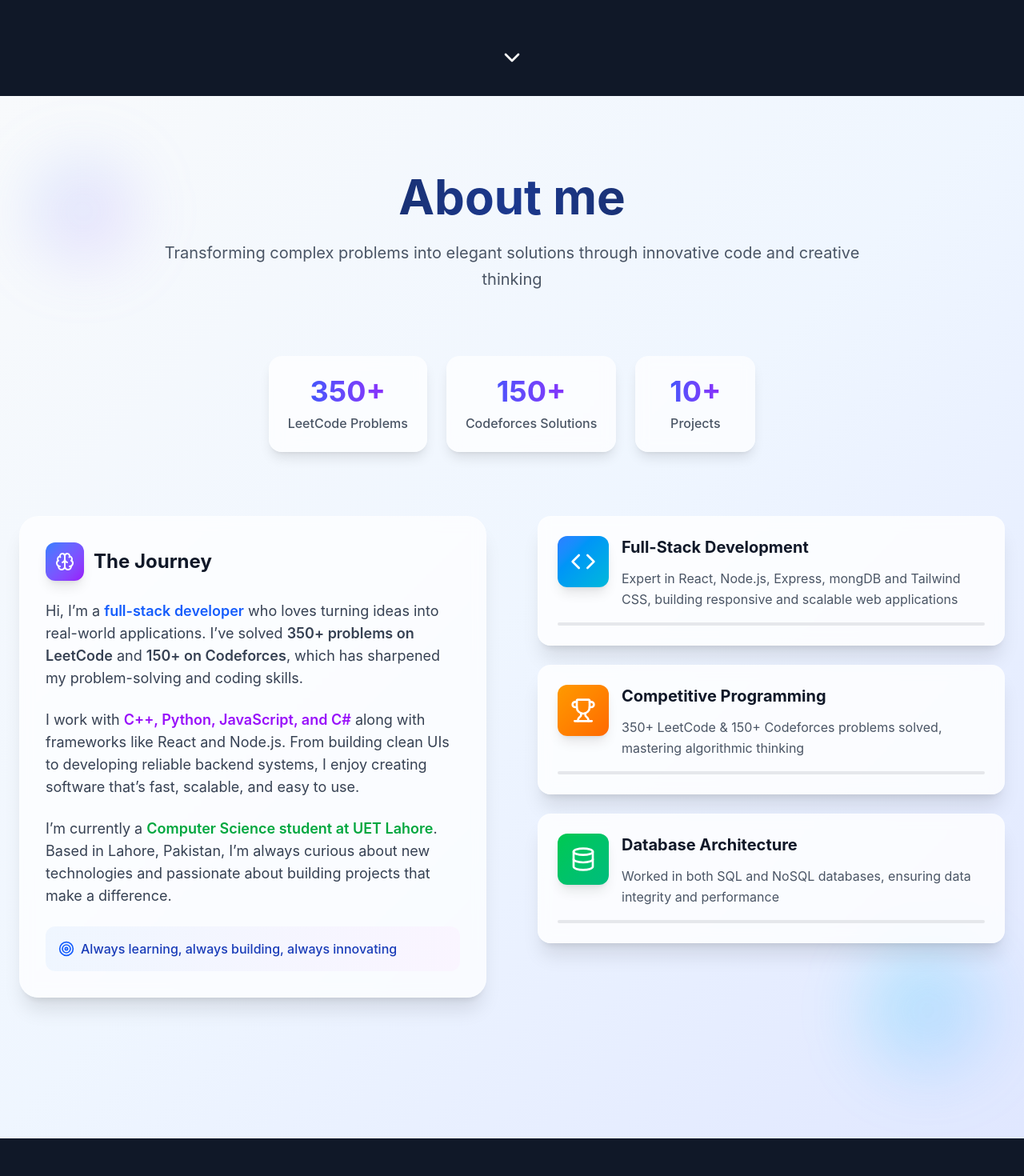
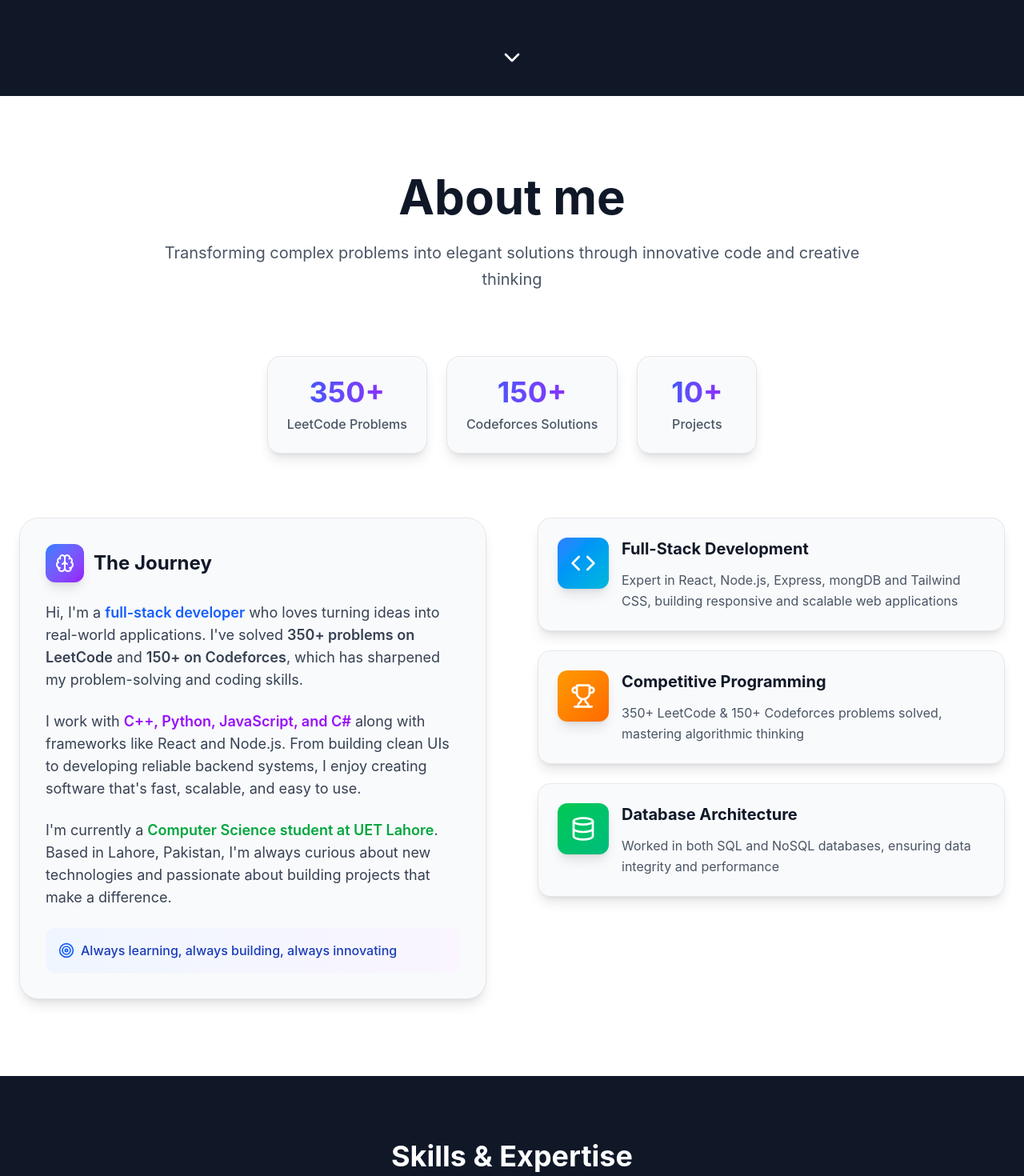
Before and after one commit to HARRISAMIN432/Portfolio, a React (Vite) app: page / in a window 1280 px wide. Shown: the part 680-2150 px from the top of the page at 80% size. Built offline with nearby package versions, Linux system fonts and the light colour scheme.

Commit message:
complete portfolio

```diff
--- a/src/components/About.jsx
+++ b/src/components/About.jsx
@@ -1,22 +1,7 @@
-import React, { useState, useEffect } from "react";
-import {
-  Code,
-  Trophy,
-  Brain,
-  Database,
-  Sparkles,
-  Target,
-  Zap,
-} from "lucide-react";
+import React from "react";
+import { Code, Trophy, Brain, Database, Target } from "lucide-react";
 
 const About = () => {
-  const [isVisible, setIsVisible] = useState(false);
-  const [activeHighlight, setActiveHighlight] = useState(null);
-
-  useEffect(() => {
-    setIsVisible(true);
-  }, []);
-
   const highlights = [
     {
       icon: <Code className="w-8 h-8" />,
@@ -24,7 +9,6 @@ const About = () => {
       description:
         "Expert in React, Node.js, Express, mongDB and Tailwind CSS, building responsive and scalable web applications",
       color: "from-blue-500 to-cyan-500",
-      bgColor: "bg-blue-50",
     },
     {
       icon: <Trophy className="w-8 h-8" />,
@@ -32,7 +16,6 @@ const About = () => {
       description:
         "350+ LeetCode & 150+ Codeforces problems solved, mastering algorithmic thinking",
       color: "from-amber-500 to-orange-500",
-      bgColor: "bg-amber-50",
     },
     {
       icon: <Database className="w-8 h-8" />,
@@ -40,7 +23,6 @@ const About = () => {
       description:
         "Worked in both SQL and NoSQL databases, ensuring data integrity and performance",
       color: "from-green-500 to-emerald-500",
-      bgColor: "bg-green-50",
     },
   ];
 
@@ -51,22 +33,11 @@ const About = () => {
   ];
 
   return (
-    <section
-      id="about"
-      className="py-24 bg-gradient-to-br from-slate-50 via-blue-50 to-indigo-100 relative overflow-hidden"
-    >
-      <div className="absolute inset-0 bg-grid-slate-100 [mask-image:linear-gradient(0deg,#fff,rgba(255,255,255,0.6))] -z-10"></div>
-      <div className="absolute top-20 left-10 w-32 h-32 bg-gradient-to-br from-blue-400/20 to-purple-400/20 rounded-full blur-2xl"></div>
-      <div className="absolute bottom-20 right-10 w-40 h-40 bg-gradient-to-br from-cyan-400/20 to-blue-400/20 rounded-full blur-2xl"></div>
-
-      <div className="container mx-auto px-6 relative z-10">
-        <div
-          className={`text-center mb-20 transform transition-all duration-1000 ${
-            isVisible ? "translate-y-0 opacity-100" : "translate-y-8 opacity-0"
-          }`}
-        >
-          <h2 className="text-4xl md:text-6xl font-bold bg-gradient-to-r from-gray-900 via-blue-900 to-gray-900 bg-clip-text text-transparent mb-6">
-            About me{" "}
+    <section id="about" className="py-24 bg-white">
+      <div className="container mx-auto px-6">
+        <div className="text-center mb-20">
+          <h2 className="text-4xl md:text-6xl font-bold text-gray-900 mb-6">
+            About me
           </h2>
           <p className="text-xl text-gray-600 max-w-4xl mx-auto leading-relaxed">
             Transforming complex problems into elegant solutions through
@@ -74,14 +45,10 @@ const About = () => {
           </p>
         </div>
 
-        <div
-          className={`flex flex-wrap justify-center gap-6 mb-20 transform transition-all duration-1000 delay-200 ${
-            isVisible ? "translate-y-0 opacity-100" : "translate-y-8 opacity-0"
-          }`}
-        >
+        <div className="flex flex-wrap justify-center gap-6 mb-20">
           {stats.map((stat, index) => (
             <div key={index} className="text-center group">
-              <div className="bg-white/70 backdrop-blur-sm rounded-2xl p-6 shadow-lg hover:shadow-xl transition-all duration-300 hover:-translate-y-1 min-w-[150px]">
+              <div className="bg-gray-50 rounded-2xl p-6 shadow-lg hover:shadow-xl transition-all duration-300 hover:-translate-y-1 min-w-[150px] border border-gray-200">
                 <div className="text-3xl md:text-4xl font-bold bg-gradient-to-r from-blue-600 to-purple-600 bg-clip-text text-transparent mb-2">
                   {stat.number}
                 </div>
@@ -94,14 +61,8 @@ const About = () => {
         </div>
 
         <div className="grid lg:grid-cols-2 gap-16 items-start">
-          <div
-            className={`space-y-8 transform transition-all duration-1000 delay-300 ${
-              isVisible
-                ? "translate-y-0 opacity-100"
-                : "translate-y-8 opacity-0"
-            }`}
-          >
-            <div className="bg-white/70 backdrop-blur-sm rounded-3xl p-8 shadow-xl border border-white/20">
+          <div className="space-y-8">
+            <div className="bg-gray-50 rounded-3xl p-8 shadow-lg border border-gray-200">
               <div className="flex items-center gap-3 mb-6">
                 <div className="w-12 h-12 bg-gradient-to-br from-blue-500 to-purple-600 rounded-xl flex items-center justify-center shadow-lg">
                   <Brain className="w-6 h-6 text-white" />
@@ -113,11 +74,11 @@ const About = () => {
 
               <div className="space-y-6 text-gray-700 leading-relaxed">
                 <p className="text-lg">
-                  Hi, I’m a{" "}
+                  Hi, I'm a{" "}
                   <span className="font-semibold text-blue-600">
                     full-stack developer
                   </span>{" "}
-                  who loves turning ideas into real-world applications. I’ve
+                  who loves turning ideas into real-world applications. I've
                   solved{" "}
                   <span className="font-semibold">
                     350+ problems on LeetCode
@@ -133,15 +94,15 @@ const About = () => {
                   </span>{" "}
                   along with frameworks like React and Node.js. From building
                   clean UIs to developing reliable backend systems, I enjoy
-                  creating software that’s fast, scalable, and easy to use.
+                  creating software that's fast, scalable, and easy to use.
                 </p>
 
                 <p className="text-lg">
-                  I’m currently a{" "}
+                  I'm currently a{" "}
                   <span className="font-semibold text-green-600">
                     Computer Science student at UET Lahore
                   </span>
-                  . Based in Lahore, Pakistan, I’m always curious about new
+                  . Based in Lahore, Pakistan, I'm always curious about new
                   technologies and passionate about building projects that make
                   a difference.
                 </p>
@@ -156,25 +117,13 @@ const About = () => {
             </div>
           </div>
 
-          <div
-            className={`space-y-6 transform transition-all duration-1000 delay-500 ${
-              isVisible
-                ? "translate-y-0 opacity-100"
-                : "translate-y-8 opacity-0"
-            }`}
-          >
+          <div className="space-y-6">
             {highlights.map((item, index) => (
               <div
                 key={index}
-                className={`group cursor-pointer transition-all duration-300 ${
-                  activeHighlight === index ? "scale-105" : "hover:scale-105"
-                }`}
-                onMouseEnter={() => setActiveHighlight(index)}
-                onMouseLeave={() => setActiveHighlight(null)}
+                className="group cursor-pointer transition-all duration-300 hover:scale-105"
               >
-                <div
-                  className={`bg-white/80 backdrop-blur-sm rounded-2xl p-6 shadow-xl border border-white/20 hover:shadow-2xl transition-all duration-300 ${item.bgColor}/20`}
-                >
+                <div className="bg-gray-50 rounded-2xl p-6 shadow-lg border border-gray-200 hover:shadow-xl transition-all duration-300">
                   <div className="flex items-start gap-4">
                     <div
                       className={`w-16 h-16 bg-gradient-to-br ${item.color} rounded-xl flex items-center justify-center shadow-lg group-hover:scale-110 transition-transform duration-300`}
@@ -183,38 +132,19 @@ const About = () => {
                     </div>
 
                     <div className="flex-1">
-                      <div className="flex items-center gap-2 mb-3">
-                        <h3 className="text-xl font-bold text-gray-900 group-hover:text-blue-600 transition-colors">
-                          {item.title}
-                        </h3>
-                        <Zap className="w-4 h-4 text-yellow-500 opacity-0 group-hover:opacity-100 transition-opacity" />
-                      </div>
+                      <h3 className="text-xl font-bold text-gray-900 group-hover:text-blue-600 transition-colors mb-3">
+                        {item.title}
+                      </h3>
                       <p className="text-gray-600 leading-relaxed group-hover:text-gray-700 transition-colors">
                         {item.description}
                       </p>
                     </div>
-                  </div>
-
-                  <div className="mt-4 h-1 bg-gray-200 rounded-full overflow-hidden">
-                    <div
-                      className={`h-full bg-gradient-to-r ${
-                        item.color
-                      } transform transition-all duration-1000 ${
-                        activeHighlight === index ? "w-full" : "w-0"
-                      }`}
-                    />
                   </div>
                 </div>
               </div>
             ))}
           </div>
         </div>
-
-        <div
-          className={`text-center mt-20 transform transition-all duration-1000 delay-700 ${
-            isVisible ? "translate-y-0 opacity-100" : "translate-y-8 opacity-0"
-          }`}
-        ></div>
       </div>
     </section>
   );
```
